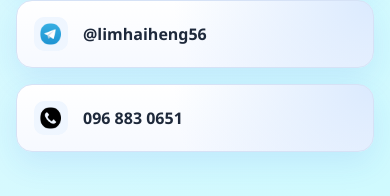
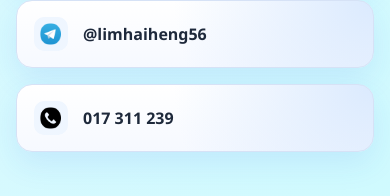
Before and after one commit to HaihengDev/My-Portfolio, a React (Vite) app: page / in a window 390 px wide. Shown: the part 4997-5193 px from the top of the page. Built offline with nearby package versions, Linux system fonts and the light colour scheme.

Commit message:
feat: change phone number

```diff
--- a/src/data/contact.ts
+++ b/src/data/contact.ts
@@ -21,7 +21,7 @@ export const contacts = [
   },
   {
     icon: Phone,
-    info: '096 883 0651',
-    link: 'tel:+855968830651',
+    info: '017 311 239',
+    link: 'tel:+85517311239',
   },
 ];
```
